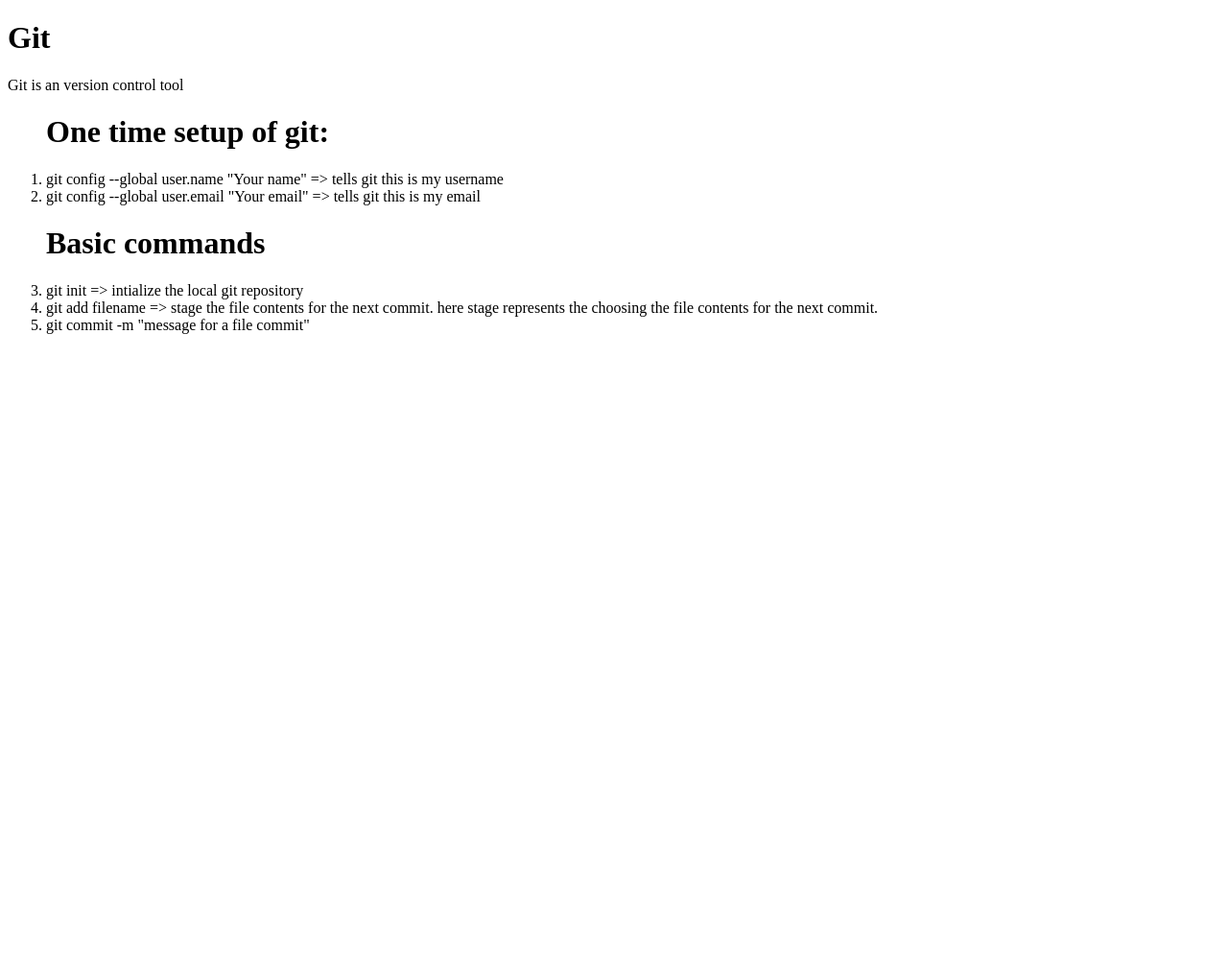
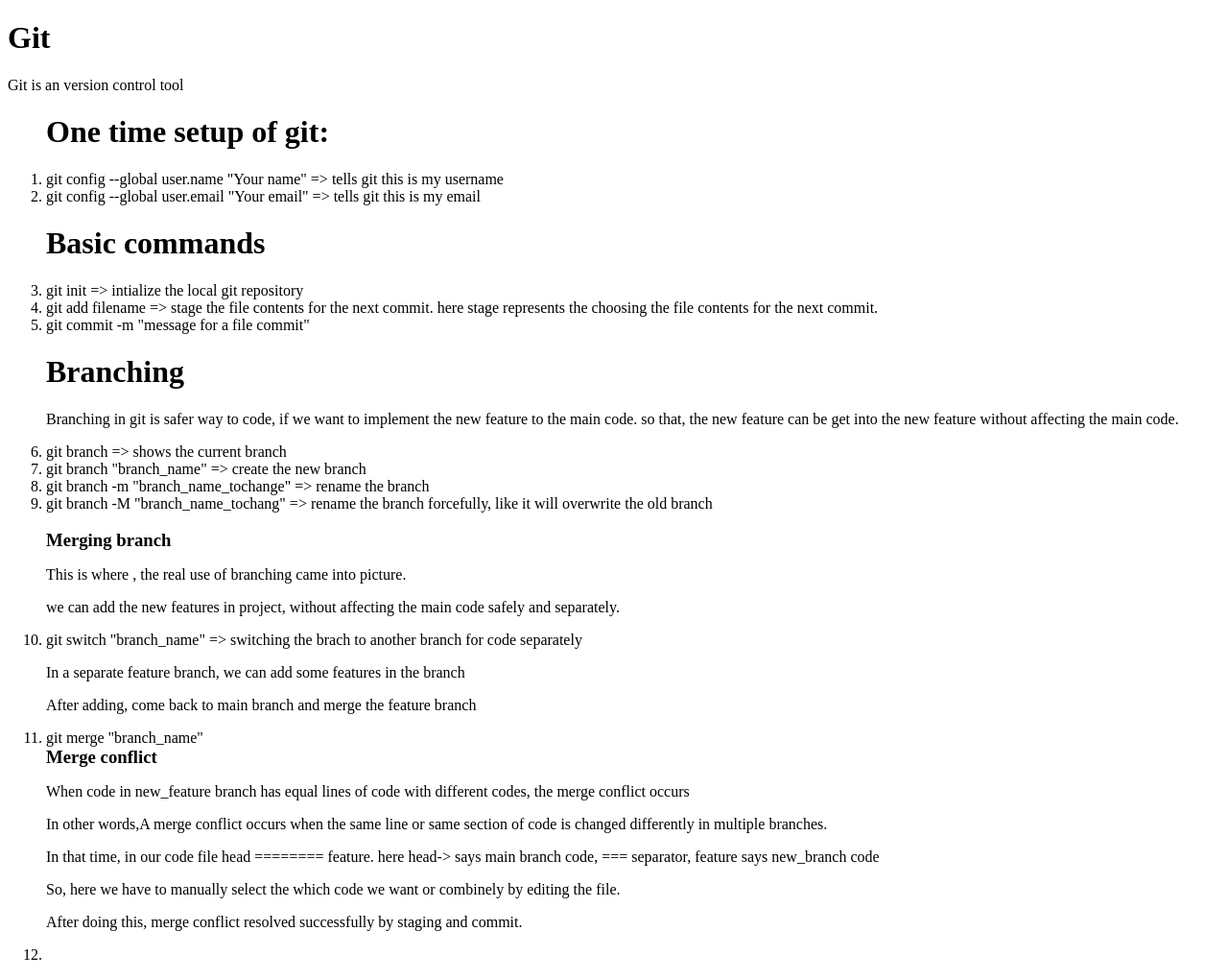
Before and after one commit to coding-thanaveer/sample_page, a plain HTML site: page index.html in a window 1280 px wide. Shown: the whole page at 96% size. Before the commit the page ends 800 px from the top, so only its background shows below. Drawn offline with Linux system fonts and the light colour scheme.

Commit message:
merge commands are added successfully

```diff
--- a/index.html
+++ b/index.html
@@ -16,6 +16,29 @@
         <li>git init => intialize the local git repository</li>
         <li>git add filename => stage the file contents for the next commit. here stage represents the choosing the file contents for the next commit. </li>
         <li>git commit -m "message for a file commit"</li>
+
+        <h1>Branching</h1>
+        <p>Branching in git is safer way to code, if we want to implement the new feature to the main code. so that, the new feature
+            can be get into the new feature without affecting the main code.
+        </p>
+        <li>git branch => shows the current branch</li>
+        <li>git branch "branch_name" => create the new branch</li>
+        <li>git branch -m "branch_name_tochange" => rename the branch</li>
+        <li>git branch -M "branch_name_tochang" => rename the branch forcefully, like it will overwrite the old branch</li><br>
+        <h3 style="display: inline">Merging branch</h3>
+        <p>This is where , the real use of branching came into picture. </p>
+        <p>we can add the new features in project, without affecting the main code safely and separately. </p>
+        <li>git switch "branch_name" => switching the brach to another branch for code separately</li>
+        <p>In a separate feature branch, we can add some features in the branch</p>
+        <p>After adding, come back to main branch and merge the feature branch</p>
+        <li>git merge "branch_name" </li>
+        <h3 style="display: inline;">Merge conflict</h3>
+        <p>When code in new_feature branch has equal lines of code with different codes, the merge conflict occurs </p>
+        <p>In other words,A merge conflict occurs when the same line or same section of code is changed differently in multiple branches.</p>
+        <p>In that time,  in our code file head ======== feature. here head-> says main branch code, === separator, feature says new_branch code </p>
+        <p>So, here we have to manually select the which code we want or combinely by editing the file.</p>
+        <p>After doing this, merge conflict resolved successfully by staging and commit.</p>
+        <li></li>
     </ol>
 </body>
 </html>
```
